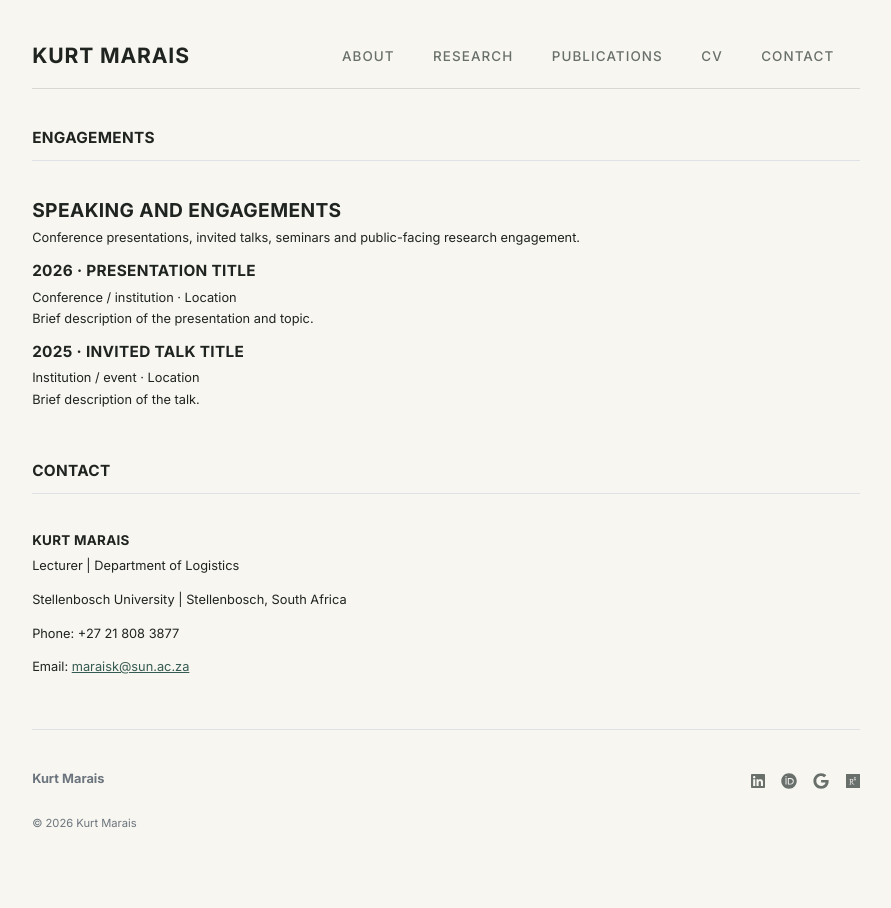
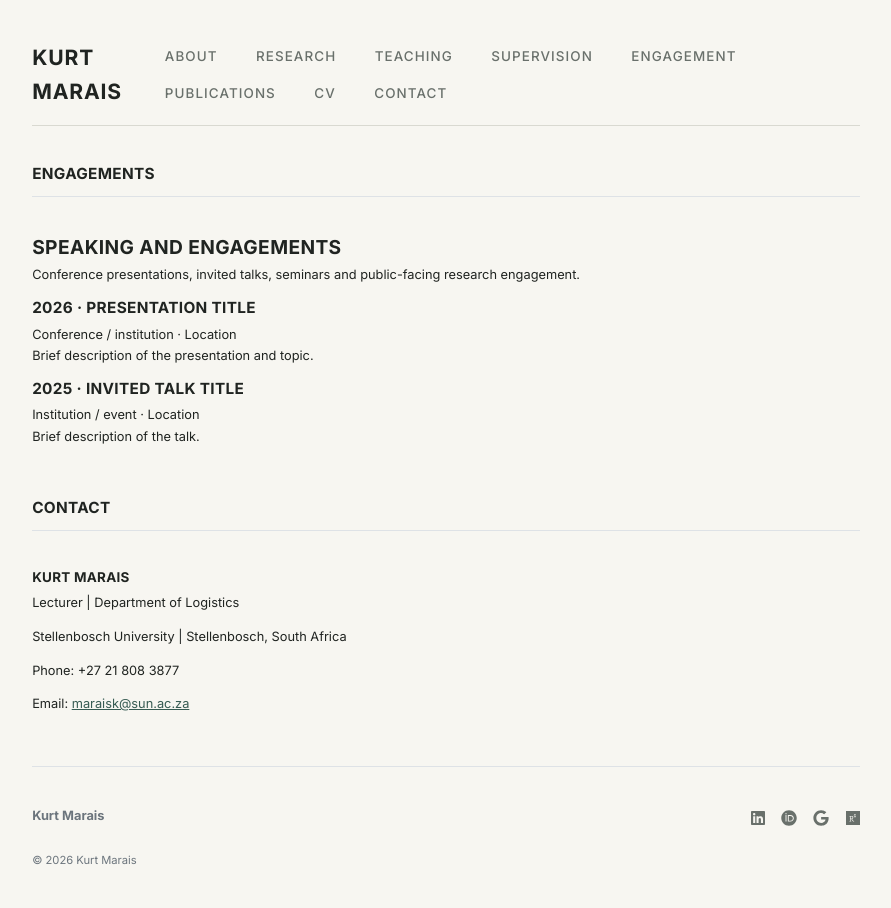
Before and after one commit to kurtmarais/kurtmarais.github.io, a Jekyll site: the page built from engagements.md, in a window 1280 px wide. Shown: the whole page, without its empty margins (194-1085 px from the left). Built offline with Jekyll 4.4.1, drawn with Linux system fonts in a browser that asks for light colours.

Commit message:
Update settings.yml

```diff
--- a/_data/settings.yml
+++ b/_data/settings.yml
@@ -1,9 +1,9 @@
 menu:
 - {name: 'about', url: '/about/'}
 - {name: 'research', url: '/research/'}
-#- {name: 'teaching', url: '/teaching/'}
-#- {name: 'supervision', url: '/supervision/'}
-#- {name: 'engagement', url: '/engagement/'}
+- {name: 'teaching', url: '/teaching/'}
+- {name: 'supervision', url: '/supervision/'}
+- {name: 'engagement', url: '/engagement/'}
 - {name: 'publications', url: '/publications/'}
 - {name: 'cv', url: '/cv/'}
 - {name: 'Contact', url: '#contact'}
```
